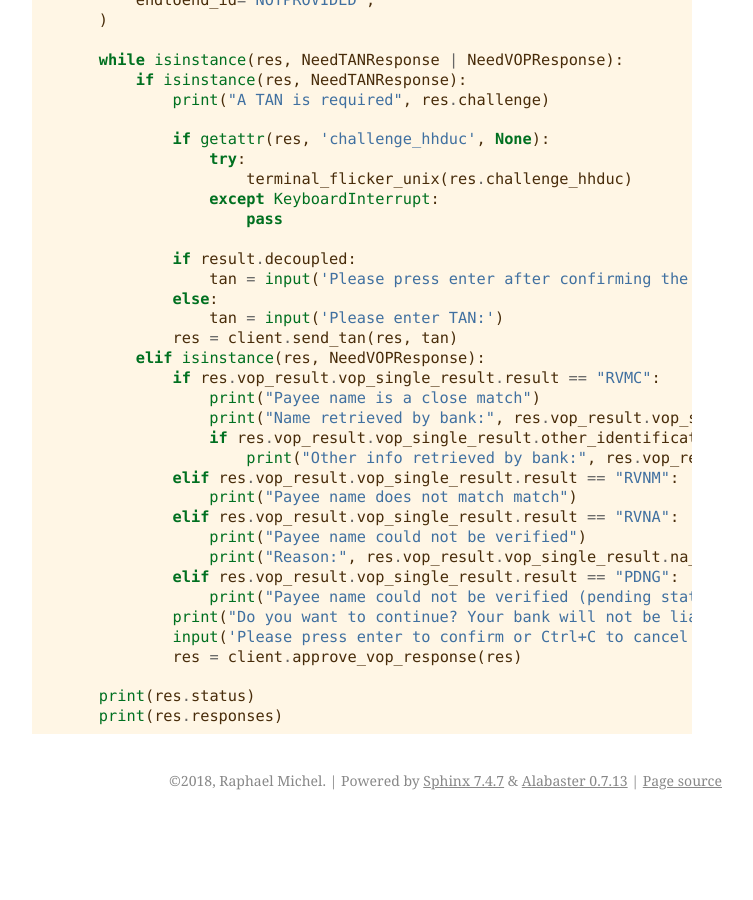
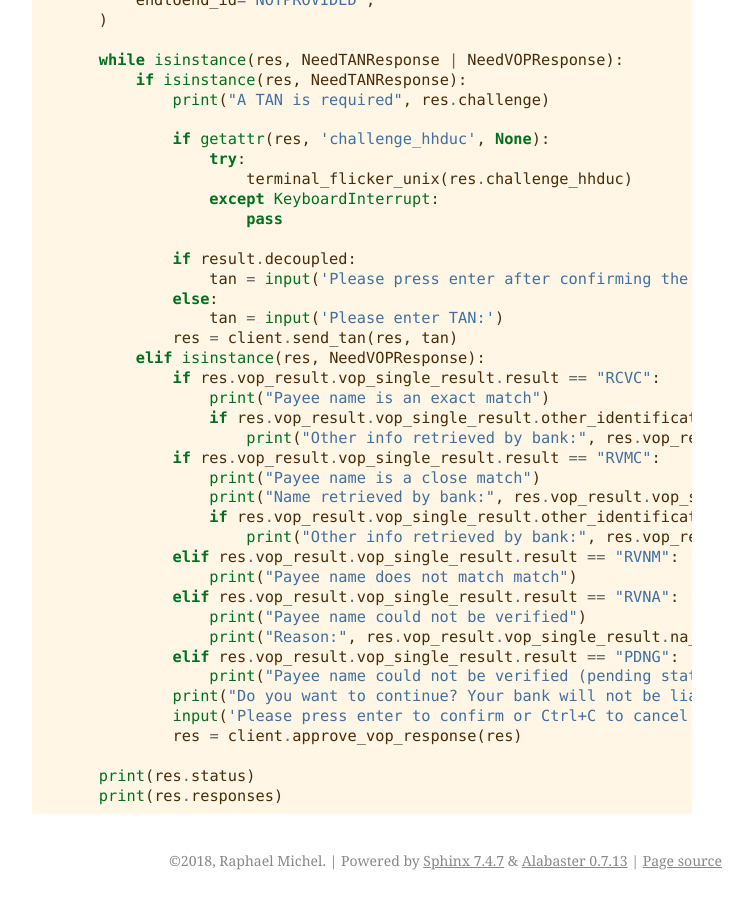
Before and after one commit to raphaelm/python-fints, a Sphinx documentation site: the page built from docs/transfers.rst, in a window 1280 px wide and 900 px high, scrolled down 1374 px. Shown: the whole window, without its empty margins (388-1141 px from the left). Built offline with Sphinx 7.4.7, drawn with Linux system fonts in a browser that asks for light colours; before the commit the page ends 2194 px from its top, so only the background shows below that.

Commit message:
support 3945 response despite exact vop match

```diff
--- a/docs/transfers.rst
+++ b/docs/transfers.rst
@@ -79,6 +79,10 @@ Full example
                     tan = input('Please enter TAN:')
                 res = client.send_tan(res, tan)
             elif isinstance(res, NeedVOPResponse):
+                if res.vop_result.vop_single_result.result == "RCVC":
+                    print("Payee name is an exact match")
+                    if res.vop_result.vop_single_result.other_identification:
+                        print("Other info retrieved by bank:", res.vop_result.vop_single_result.other_identification)
                 if res.vop_result.vop_single_result.result == "RVMC":
                     print("Payee name is a close match")
                     print("Name retrieved by bank:", res.vop_result.vop_single_result.close_match_name)
```
Also changed, not shown: 1 other file.
